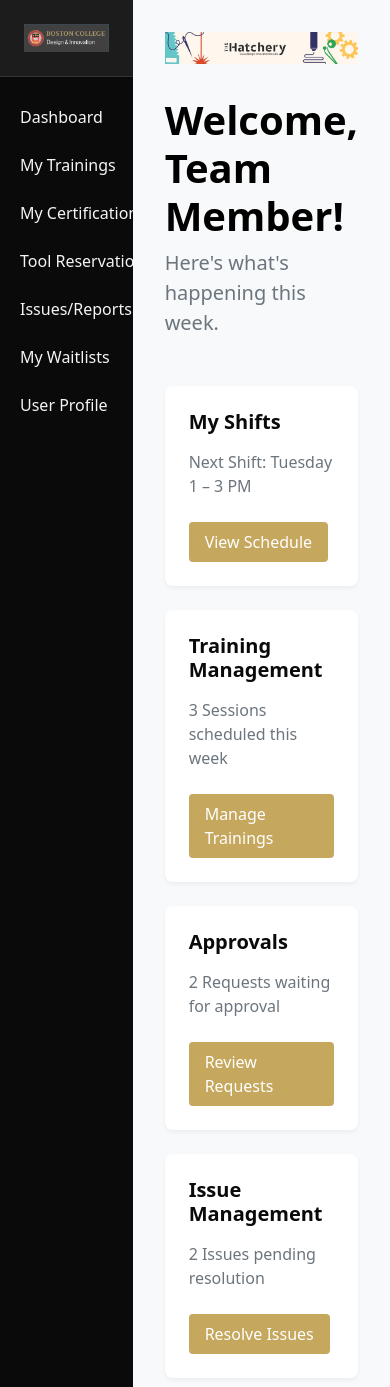
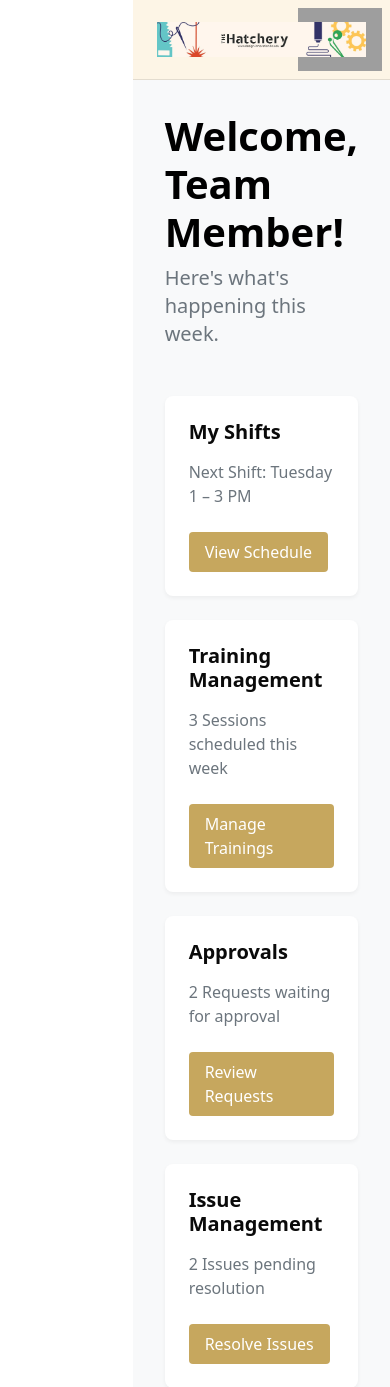
Before and after one commit to Kkenize/JUSWZ, a Django app: page /dashboard/staff/ in a window 390 px wide. Shown: the top 1387 px of the page. Run offline with Django 5.2, Linux system fonts and the light colour scheme; grey boxes are pictures that could not be loaded.

Commit message:
Landing Page

```diff
--- a/src/apps/dashboard/urls.py
+++ b/src/apps/dashboard/urls.py
@@ -1,10 +1,12 @@
 from django.urls import path
 from . import views
 
+app_name = 'dashboard'  # Add this line to define the app namespace
+
 urlpatterns = [
-    path('', views.landing_page, name='landing_page'),
-    path('redirect/', views.dashboard_redirect, name='dashboard_home'),
-    path('student/', views.student_dashboard, name='dashboard_student'),
-    path('staff/', views.staff_dashboard, name='dashboard_staff'),
-    path('admin/', views.admin_dashboard, name='dashboard_admin'),
+    path('', views.landing_page, name='landing'),
+    path('redirect/', views.dashboard_redirect, name='home'),
+    path('student/', views.student_dashboard, name='student'),
+    path('staff/', views.staff_dashboard, name='staff'),
+    path('admin/', views.admin_dashboard, name='admin'),
 ]
--- a/src/config/urls.py
+++ b/src/config/urls.py
@@ -19,6 +19,8 @@ from django.urls import path, include
 
 urlpatterns = [
     path('admin/', admin.site.urls),
+    path('dashboard/', include(('apps.dashboard.urls', 'dashboard'), namespace='dashboard')),
+    path('admin/', admin.site.urls),
     path('', include('apps.accounts.urls')),
     path('dashboard/', include('apps.dashboard.urls')),
     path('profiles/', include('apps.profiles.urls')),
--- a/src/static/css/dashboard.css
+++ b/src/static/css/dashboard.css
@@ -17,28 +17,26 @@
 /* Sidebar */
 .sidebar {
     width: var(--sidebar-width);
-    background-color: var(--bc-dark);
+    background-color: #1C1C1C;
     position: fixed;
     height: 100vh;
     left: 0;
     top: 0;
     overflow-y: auto;
     z-index: 1000;
+    border-right: 1px solid rgba(255,255,255,0.1);
 }
 
 .sidebar-header {
-    padding: 1.5rem 1rem;
+    padding: 0;
     background-color: #1C1C1C;
     border-bottom: 1px solid rgba(255,255,255,0.1);
 }
 
 .bc-logo {
     width: 100%;
-    max-width: 200px;
     height: auto;
     display: block;
-    margin: 0 auto;
-    padding: 0.5rem;
 }
 
 .sidebar-nav {
@@ -53,16 +51,19 @@
     transition: all 0.3s ease;
     font-size: 1rem;
     white-space: nowrap;
+    border-left: 3px solid transparent;
 }
 
 .nav-link:hover {
     background-color: var(--gray-hover);
     color: var(--bc-gold);
+    text-decoration: none;
 }
 
 .nav-link.active {
     background-color: var(--gray-hover);
     border-left: 3px solid var(--bc-gold);
+    color: var(--bc-gold);
 }
 
 /* Main Content Area */
@@ -73,17 +74,40 @@
     background-color: #f8f9fa;
 }
 
+/* Header Banner */
+.header-banner {
+    width: 100%;
+    height: var(--banner-height);
+    background-color: var(--bc-beige);
+    padding: 0;
+    border-bottom: 1px solid rgba(0,0,0,0.1);
+    position: sticky;
+    top: 0;
+    z-index: 900;
+}
+
+.banner-content {
+    width: 100%;
+    height: 100%;
+    display: flex;
+    align-items: center;
+    justify-content: center;
+    padding: 0.5rem 2rem;
+    background: url('../JUSWZ_login_img/science-icons-bg.png') right center no-repeat;
+    background-size: contain;
+}
+
 .hatchery-banner {
-    width: 100%;
-    height: auto;
-    max-height: 80px;
-    object-fit: cover;
-    margin-bottom: 2rem;
+    height: 100%;
+    max-width: 100%;
+    object-fit: contain;
+    max-height: var(--banner-height);
 }
 
 /* Dashboard Content */
 .dashboard-content {
     padding: 2rem;
+    background-color: #f8f9fa;
 }
 
 .welcome-header {
@@ -95,11 +119,14 @@
     font-weight: 700;
     color: #000;
     margin-bottom: 0.5rem;
+    line-height: 1.2;
 }
 
 .welcome-subtitle {
     font-size: 1.25rem;
     color: #6c757d;
+    font-weight: 400;
+    line-height: 1.4;
 }
 
 /* Dashboard Cards Grid */
@@ -166,24 +193,6 @@
     }
 }
 
-.header-area {
-    background: white;
-    box-shadow: 0 2px 4px rgba(0,0,0,0.1);
-    position: sticky;
-    top: 0;
-    z-index: 1000;
-    width: 100%;
-}
-
-.hatchery-banner-container {
-    width: 100%;
-    display: flex;
-    justify-content: center;
-    align-items: center;
-    background: white;
-    padding: 0.5rem;
-}
-
 .btn-bc-gold {
     background-color: var(--bc-gold);
     color: white;
@@ -195,12 +204,33 @@
     color: white;
 }
 
+/* Mobile Responsive Styles */
 @media (max-width: 768px) {
-    .sidebar-header {
-        flex-direction: row;
+    .sidebar {
+        transform: translateX(-100%);
+        transition: transform 0.3s ease-in-out;
+    }
+
+    .sidebar.show {
+        transform: translateX(0);
+    }
+
+    .main-content {
+        margin-left: 0;
+        width: 100%;
+    }
+
+    .dashboard-grid {
+        grid-template-columns: 1fr;
+    }
+
+    .header-banner {
+        padding: 0.5rem;
+    }
+
+    .banner-content {
+        padding: 0.5rem 1rem;
         justify-content: center;
-        gap: 1rem;
-        padding: 1rem;
     }
 
     .bc-logo {
--- a/src/templates/dashboard/base_dashboard.html
+++ b/src/templates/dashboard/base_dashboard.html
@@ -18,22 +18,31 @@
             </div>
             <nav class="sidebar-nav">
                 {% block sidebar_items %}
-                <a href="#" class="nav-link {% if request.path == '/dashboard/' %}active{% endif %}">Dashboard</a>
-                <a href="#" class="nav-link">My Trainings</a>
-                <a href="#" class="nav-link">My Certifications</a>
-                <a href="#" class="nav-link">Tool Reservations</a>
-                <a href="#" class="nav-link">Issues/Reports</a>
-                <a href="#" class="nav-link">My Waitlists</a>
-                <a href="#" class="nav-link">User Profile</a>
+                <a href="{% url 'dashboard:landing' %}" class="nav-link {% if request.path == '/dashboard/' %}active{% endif %}">Home</a>
+                <a href="{% url 'dashboard:student' %}" class="nav-link {% if request.path == '/dashboard/student/' %}active{% endif %}">Student Dashboard</a>
+                <a href="{% url 'dashboard:staff' %}" class="nav-link {% if request.path == '/dashboard/staff/' %}active{% endif %}">Staff Dashboard</a>
+                <a href="{% url 'dashboard:admin' %}" class="nav-link {% if request.path == '/dashboard/admin/' %}active{% endif %}">Admin Dashboard</a>
+                <a href="#trainings" class="nav-link">My Trainings</a>
+                <a href="#certifications" class="nav-link">My Certifications</a>
+                <a href="#reservations" class="nav-link">Tool Reservations</a>
+                <a href="#reports" class="nav-link">Issues/Reports</a>
+                <a href="#waitlists" class="nav-link">My Waitlists</a>
+                <a href="#profile" class="nav-link">User Profile</a>
                 {% endblock %}
             </nav>
         </aside>
 
         <!-- Main Content Area -->
         <main class="main-content">
+            <!-- Header Banner -->
+            <header class="header-banner">
+                <div class="banner-content">
+                    <img src="{% static 'JUSWZ_login_img/bchatchery_cover 1.png' %}" alt="The Hatchery Banner" class="hatchery-banner">
+                </div>
+            </header>
+
             <!-- Dashboard Content -->
             <div class="dashboard-content">
-                <img src="{% static 'JUSWZ_login_img/bchatchery_cover 1.png' %}" alt="The Hatchery Banner" class="hatchery-banner">
                 {% block content %}{% endblock %}
             </div>
         </main>
```
